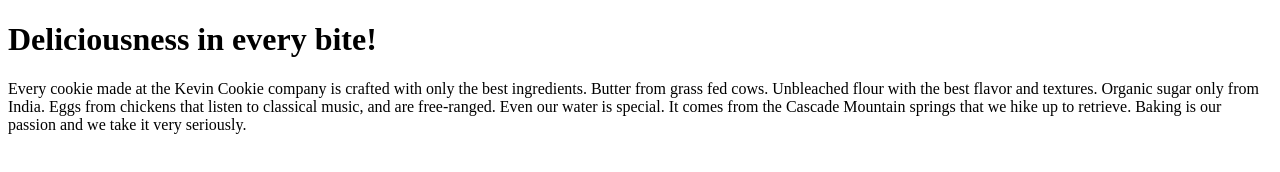
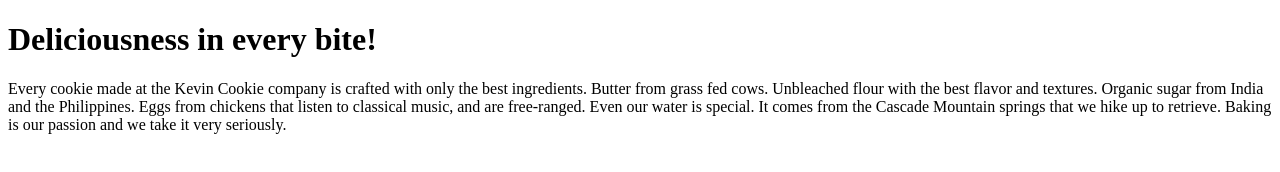
Before and after one commit to zgammo/KevinCookieCompany, a plain HTML site: page index.htm in a window 1280 px wide. Drawn offline with Linux system fonts and the light colour scheme.

Commit message:
Update index.htm
Fixed Philippines issue

```diff
--- a/index.htm
+++ b/index.htm
@@ -4,7 +4,7 @@
 
 <h1>Deliciousness in every bite!</h1>
 <p>Every cookie made at the Kevin Cookie company is crafted with only the best ingredients.
-Butter from grass fed cows. Unbleached flour with the best flavor and textures. Organic sugar only from India.
+Butter from grass fed cows. Unbleached flour with the best flavor and textures. Organic sugar from India and the Philippines.
 Eggs from chickens that listen to classical music, and are free-ranged. Even our water is special. It comes from the Cascade Mountain springs that we hike up to retrieve.
 Baking is our passion and we take it very seriously.</p>
 
```
